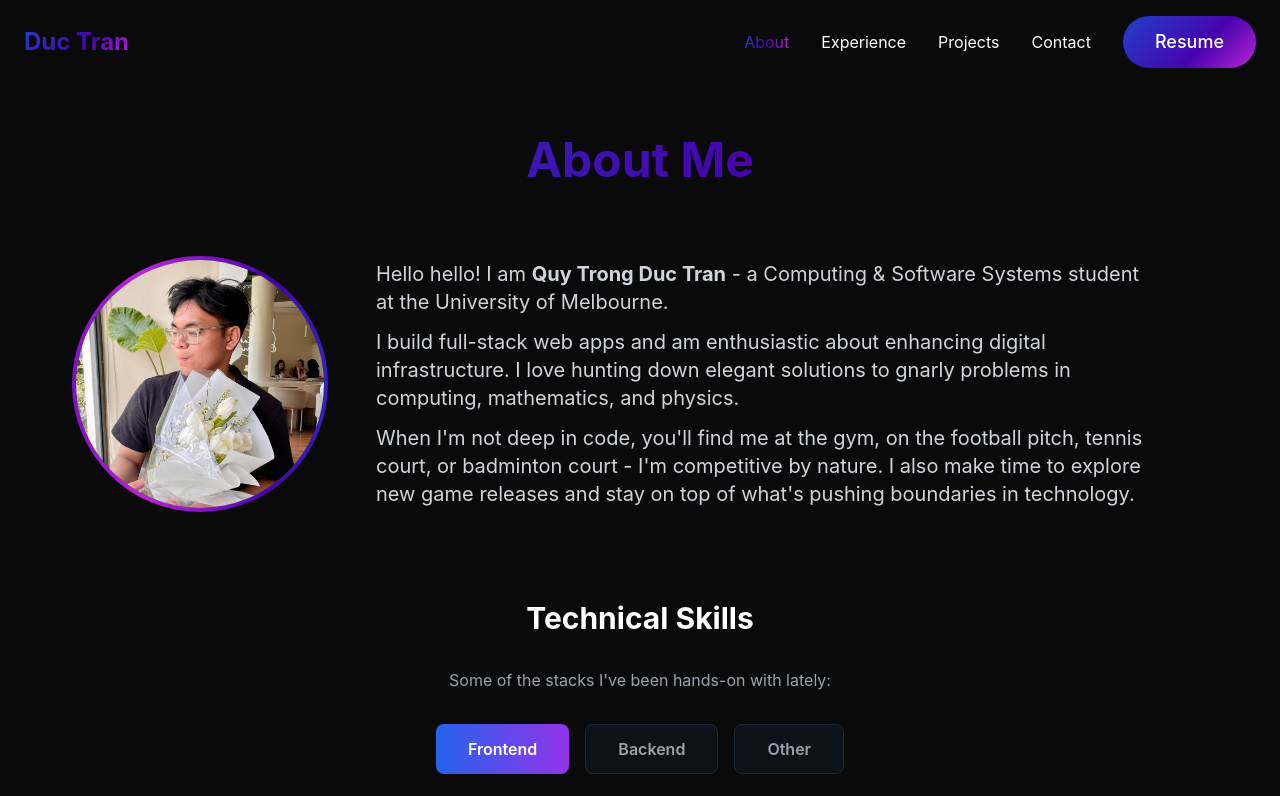
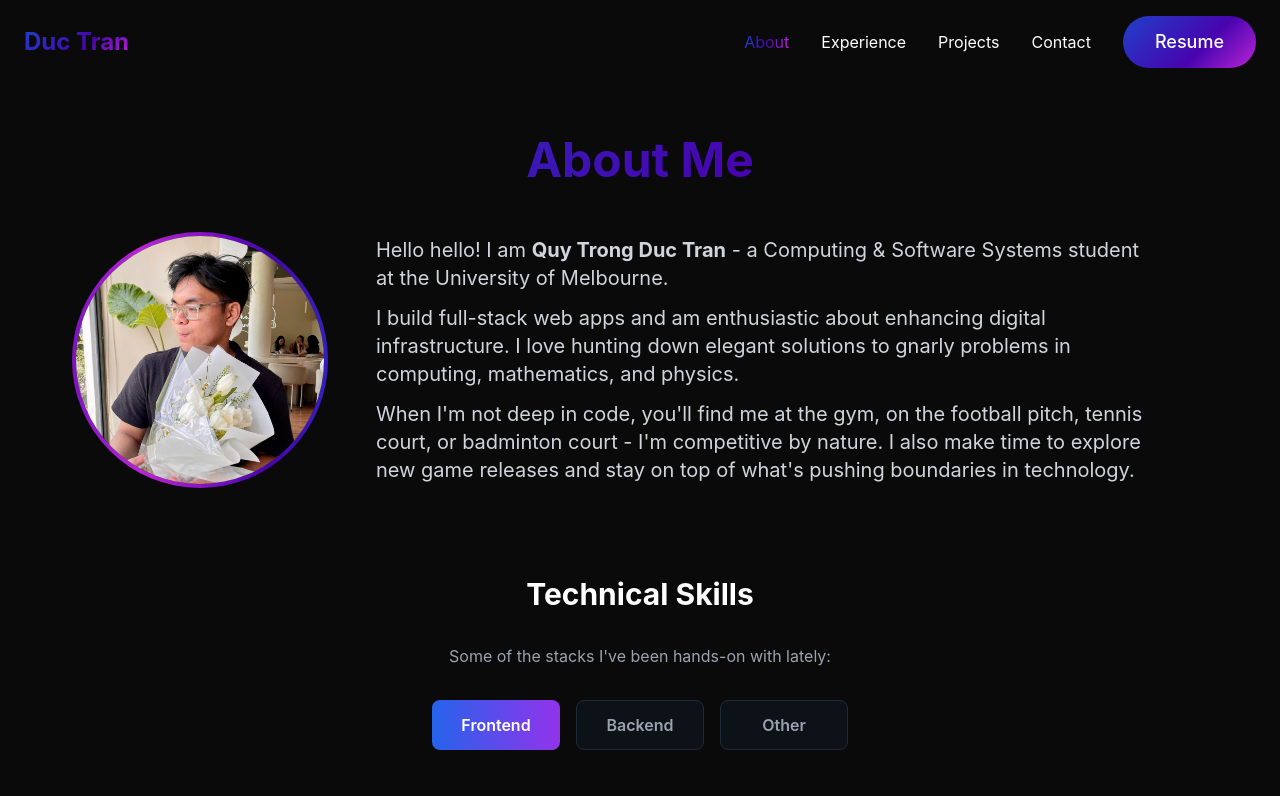
Before and after one commit to chimdienn/duccu-portfolio, a React (Vite) app in the folder client/: page /about in a window 1280 px wide. Shown: the top 796 px of the page. Built offline with nearby package versions, Linux system fonts and the light colour scheme.

Commit message:
made the buttons in 'about' page same width

```diff
--- a/client/src/components/pages/About.jsx
+++ b/client/src/components/pages/About.jsx
@@ -54,7 +54,7 @@ const About = () => {
   return (
     <div className="pt-20 md:pt-32 fade-in pb-4 md:pb-8">
       <div className="container mx-auto px-4 md:px-12">
-        <h1 className="text-3xl sm:text-4xl md:text-5xl font-bold gradient-text mb-6 md:mb-12 text-center mt-4 md:mt-2">
+        <h1 className="text-3xl sm:text-4xl md:text-5xl font-bold gradient-text mb-4 md:mb-6 md:mb-12 text-center mt-4 md:mt-2">
           About Me
         </h1>
 
@@ -102,7 +102,7 @@ const About = () => {
             <button
               key={category}
               onClick={() => setActiveCategory(category)}
-              className={`px-4 sm:px-6 md:px-8 py-2 md:py-3 rounded-lg font-semibold transition-all duration-300 text-sm sm:text-base ${
+              className={`w-24 sm:w-28 md:w-32 py-2 md:py-3 rounded-lg font-semibold transition-all duration-300 text-sm sm:text-base ${
                 activeCategory === category
                   ? "bg-gradient-to-r from-blue-600 to-purple-600 text-white"
                   : "bg-gray-900/50 text-gray-400 hover:bg-gray-800 border border-gray-800"
```
